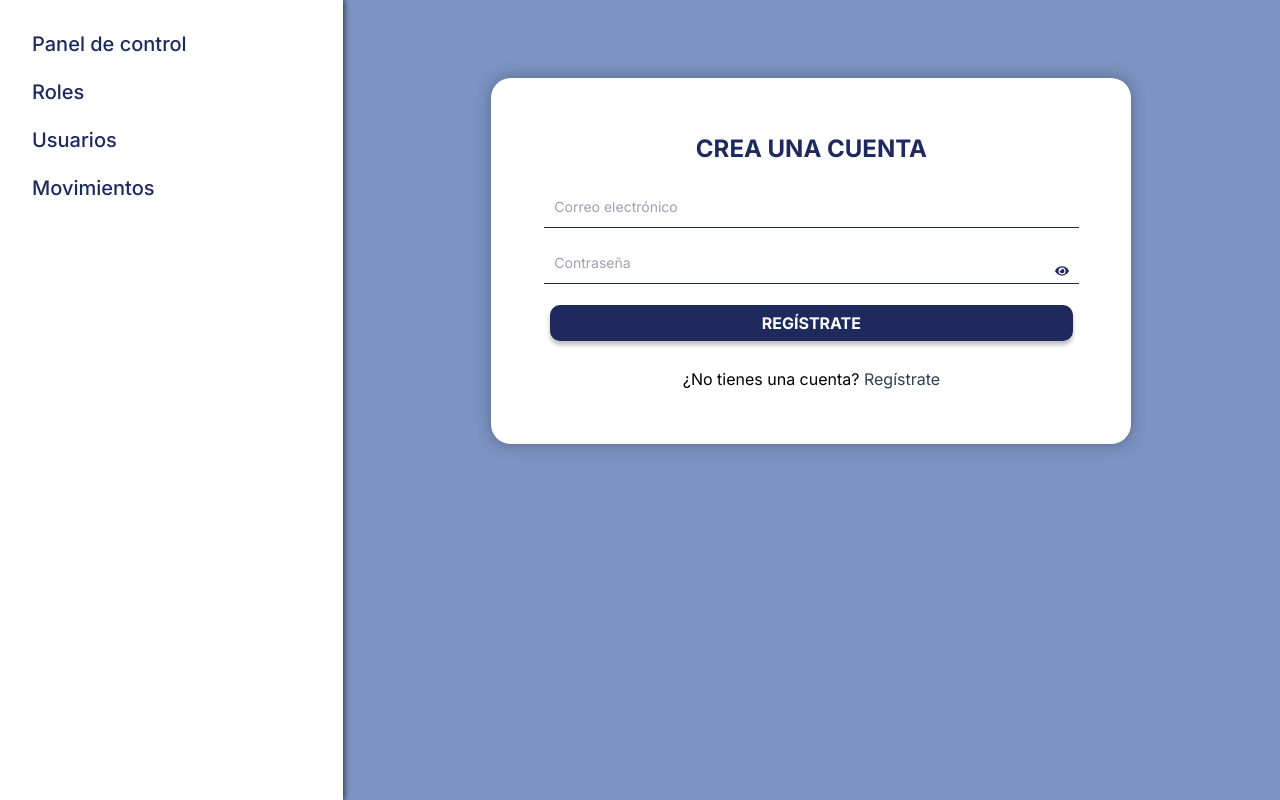
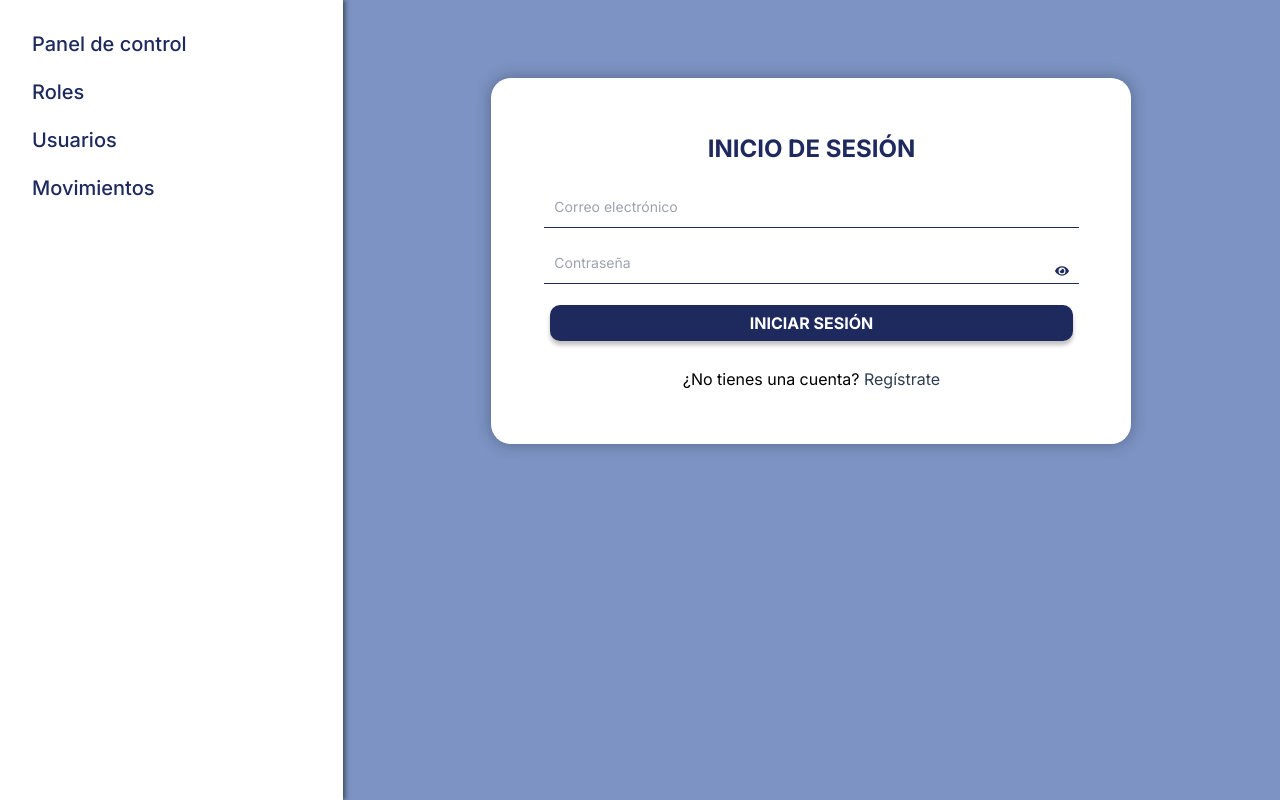
Before and after one commit to RaulBecerraB/TechShare-FrontEnd, a Next.js app: page /admin/login in a window 1280 px wide. Built offline with nearby package versions, Linux system fonts and the light colour scheme.

Commit message:
refactor(login): update HTML content to better suit login screen
    - Adjusted the HTML structure to align with the purpose of the login page
    - Improved form layout and user interface for login functionality

```diff
--- a/src/app/admin/login/page.tsx
+++ b/src/app/admin/login/page.tsx
@@ -55,7 +55,7 @@ const Page = () => {
         <div>
             <div className="form-container">
                 <h1 className="text-primary font-bold">
-                    CREA UNA CUENTA
+                    INICIO DE SESIÓN
                 </h1>
                 <form onSubmit={handleLogin}>
                     <TextField
@@ -73,7 +73,7 @@ const Page = () => {
                     <button
                         className="primary-button font-bold"
                         type="submit">
-                        REGÍSTRATE
+                        INICIAR SESIÓN
                     </button>
                 </form>
                 <p>¿No tienes una cuenta? <a href="#">Regístrate</a></p>
```
